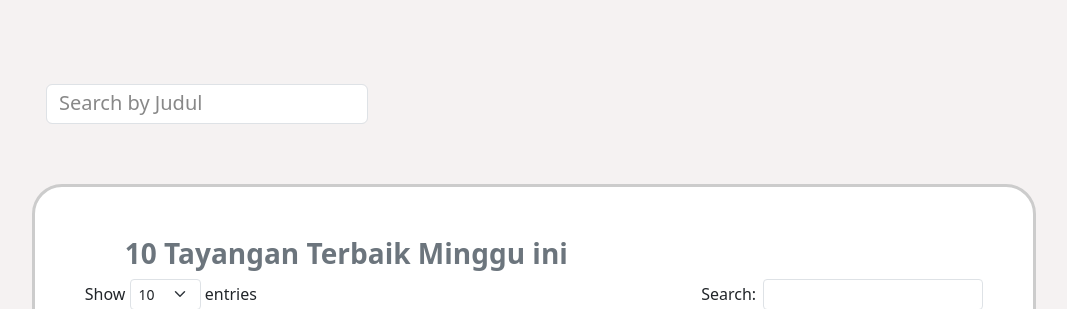
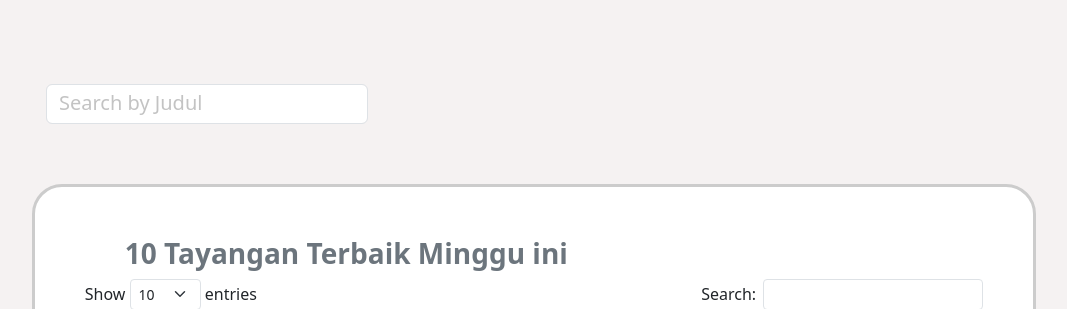
Before and after one commit to A-14-Basdat/pacilflix, a Django app: template tayangan/templates/tayangan.html in a window 1280 px wide. Shown: the part 188-497 px from the top of the page, without its empty margins (106-1173 px from the left). Run offline with Django 3.2, Linux system fonts and the light colour scheme; the template is opened without the code that fills it, so the values that code supplies are empty; some libraries are stand-ins or nearby versions.

Commit message:
make search bar placeholder more tranparent

```diff
--- a/tayangan/static/css/styles.css
+++ b/tayangan/static/css/styles.css
@@ -127,3 +127,9 @@
     align-items: center;  /* Vertical centering */
     padding-top: 7px;  /* Padding at the top */
 }
+
+
+
+.form-control::placeholder {
+    opacity: 0.5; /* Adjust the opacity as needed */
+}
--- a/tayangan/templates/tayangan.html
+++ b/tayangan/templates/tayangan.html
@@ -36,7 +36,8 @@
     <div class="container my-5" w-10 pt-10 >
         <div class="left-container">  <!-- Container to center content -->
             <form class="d-flex" role="search" style="margin-left: 40px; width: 350px;">
-                <input class="form-control me-2" type="search" placeholder="Search by Judul" aria-label="Search">
+                <input class="form-control me-2" type="search" placeholder="Search by Judul"
+                aria-label="Search" style="background-color: white;font-size: medium; width: 100%;">
             </form>
         </div>
         <div class="center-container">
```
